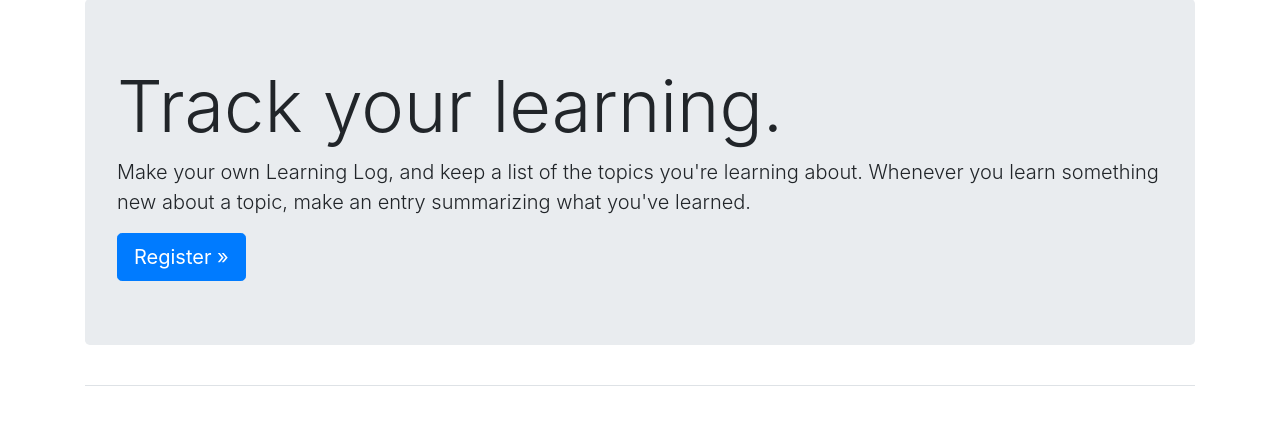
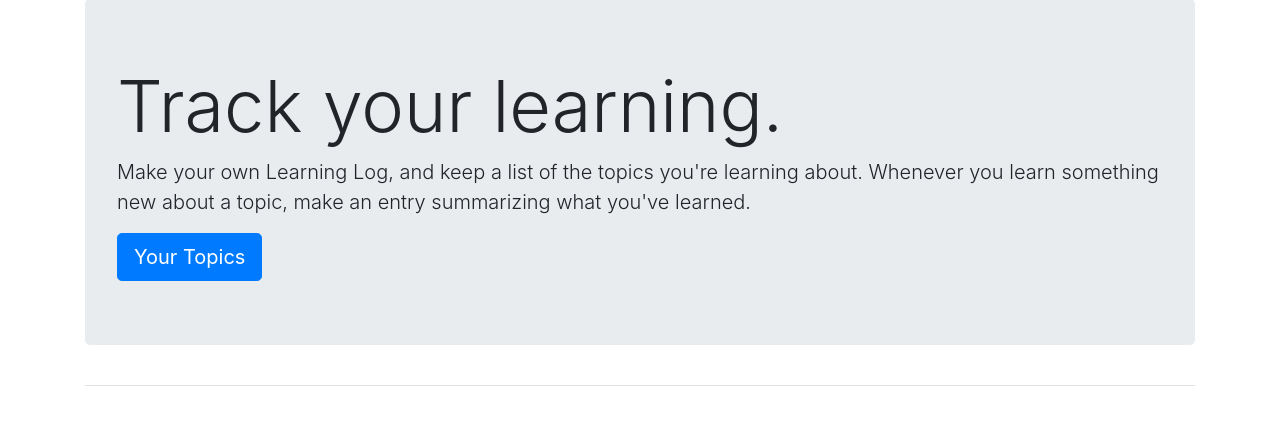
Before and after one commit to yawok/learning_log, a Django app: page / in a window 1280 px wide. Shown: the part 83-506 px from the top of the page. Run offline with Django 4.2, Linux system fonts and the light colour scheme; the visitor is signed in with stand-in values (Sample User, id 1); some libraries are stand-ins or nearby versions.

Commit message:
fixed button on home page.

```diff
--- a/learning_logs/templates/learning_logs/index.html
+++ b/learning_logs/templates/learning_logs/index.html
@@ -10,7 +10,13 @@
 		topic, make an entry summarizing what you've learned.
 		</p>
 
-		<a class="btn btn-lg btn-primary" href="{% url 'users:register' %}"
-			role="button">Register &raquo;</a>
+		{% if not user.is_authenticated %}
+			<a class="btn btn-lg btn-primary" href="{% url 'users:register' %}"
+				role="button">Register &raquo;</a>
+		{% else %}
+			<a class="btn btn-lg btn-primary" href="{% url 'learning_logs:topics' %}"
+				role="button">Your Topics</a>
+		{% endif %}
+
 	</div>
 {% endblock page_header %}
```
